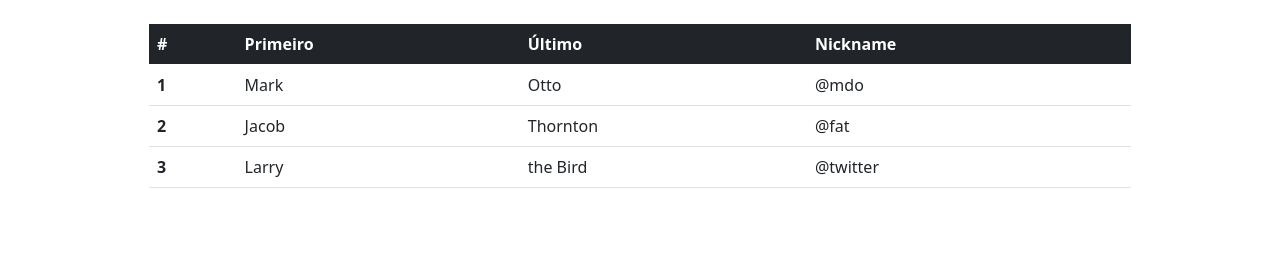
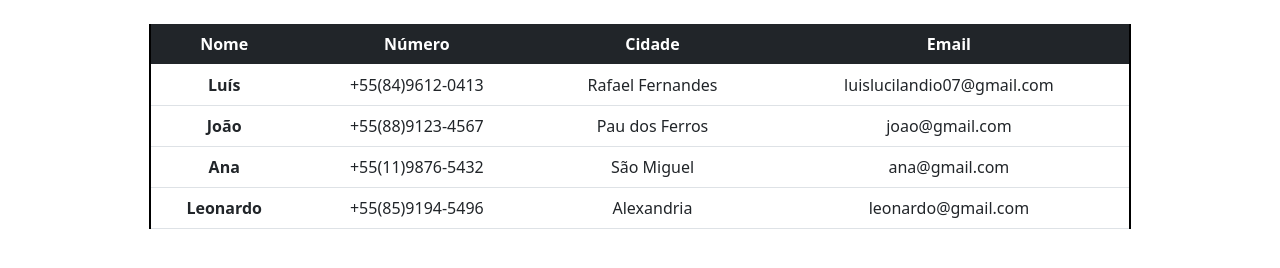
Before and after one commit to luis-luciqm/agenda-de-contatos-estagio-siasp, a website: page src/index.html in a window 1280 px wide. Shown: the part 116-384 px from the top of the page. Drawn offline with Linux system fonts and the light colour scheme; files that its build step writes are made by us from their sources; files whose address does not match are found by name.

Commit message:
ajuste css tabela contatos

```diff
--- a/src/css/styles.css
+++ b/src/css/styles.css
@@ -1,6 +1,11 @@
 body{
     background-color: white !important;
 }
+
+th, td{
+    text-align: center !important;
+}
+
 
 #msg-index{
     text-align: center !important;
@@ -28,6 +33,8 @@ body{
     width: 88% !important;
     margin-left: auto !important;
     margin-right: auto !important;
+    border-left: 2px solid black !important;
+    border-right: 2px solid black !important;
 }
 
 .dropdown-item.excluir{
--- a/src/index.html
+++ b/src/index.html
@@ -51,36 +51,44 @@
     <h2 id="msg-index">Visualize seus contatos</h2>
 
     <div class="container">
-        <table class="table responsive">
+        <div class="table-responsive">
+            <table class="table table-hover">
                 <thead class="thead-dark">
                     <tr>
-                    <th scope="col">#</th>
-                    <th scope="col">Primeiro</th>
-                    <th scope="col">Último</th>
-                    <th scope="col">Nickname</th>
+                        <th scope="col">Nome</th>
+                        <th scope="col">Número</th>
+                        <th scope="col">Cidade</th>
+                        <th scope="col">Email</th>
                     </tr>
                 </thead>
                 <tbody>
                     <tr>
-                    <th scope="row">1</th>
-                    <td>Mark</td>
-                    <td>Otto</td>
-                    <td>@mdo</td>
+                        <th scope="row">Luís</th>
+                        <td>+55(84)9612-0413</td>
+                        <td>Rafael Fernandes</td>
+                        <td>luislucilandio07@gmail.com</td>
                     </tr>
                     <tr>
-                    <th scope="row">2</th>
-                    <td>Jacob</td>
-                    <td>Thornton</td>
-                    <td>@fat</td>
+                        <th scope="row">João </th>
+                        <td>+55(88)9123-4567</td>
+                        <td>Pau dos Ferros</td>
+                        <td>joao@gmail.com</td>
                     </tr>
                     <tr>
-                    <th scope="row">3</th>
-                    <td>Larry</td>
-                    <td>the Bird</td>
-                    <td>@twitter</td>
+                        <th scope="row">Ana</th>
+                        <td>+55(11)9876-5432</td>
+                        <td>São Miguel</td>
+                        <td>ana@gmail.com</td>
+                    </tr>
+                    <tr>
+                        <th scope="row">Leonardo</th>
+                        <td>+55(85)9194-5496</td>
+                        <td>Alexandria</td>
+                        <td>leonardo@gmail.com</td>
                     </tr>
                 </tbody>
             </table>
+        </div>
     </div>
 
     <script src="main.js"></script>
```
Lines whose indentation alone changed are shown as unchanged.
